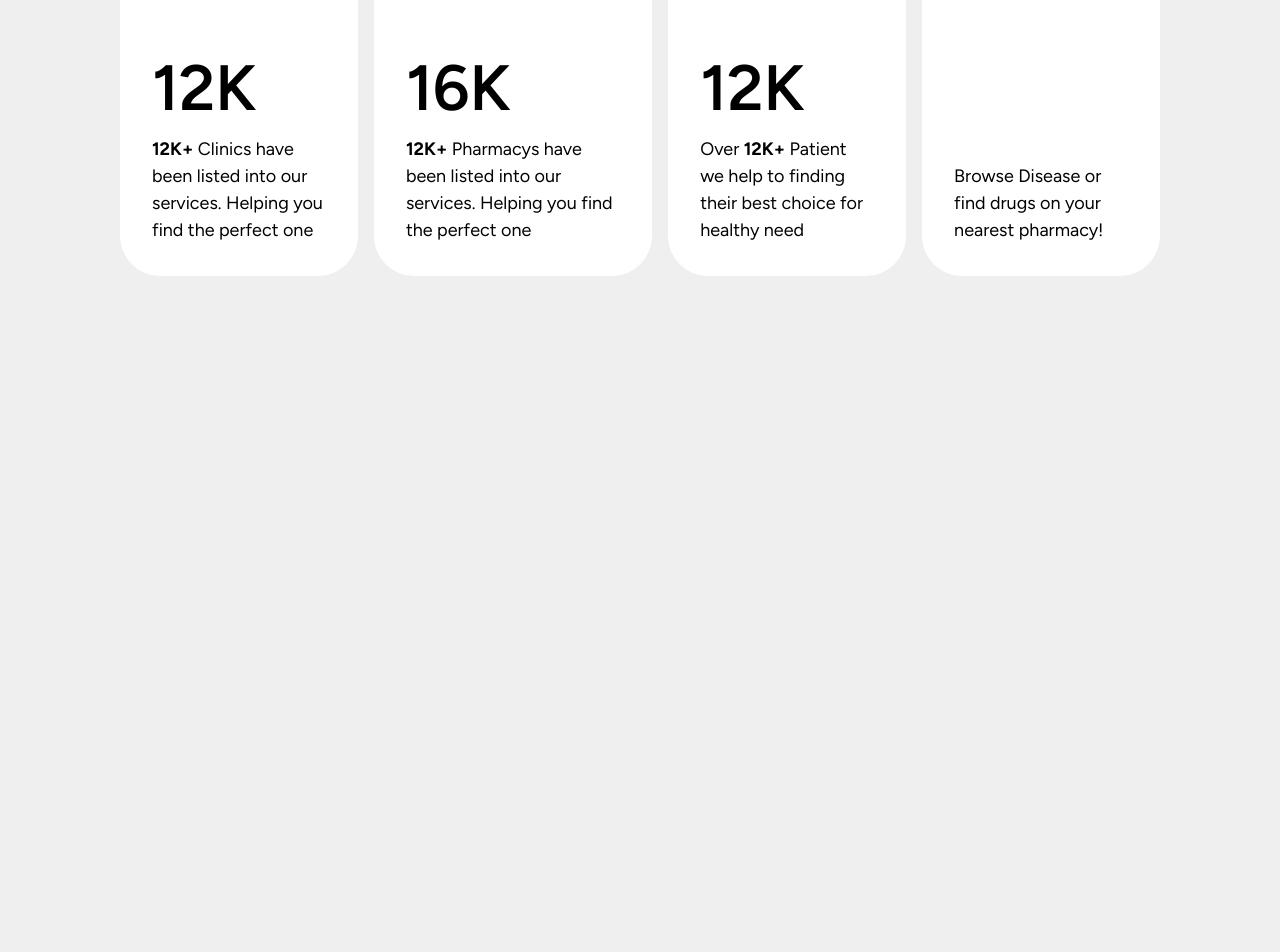
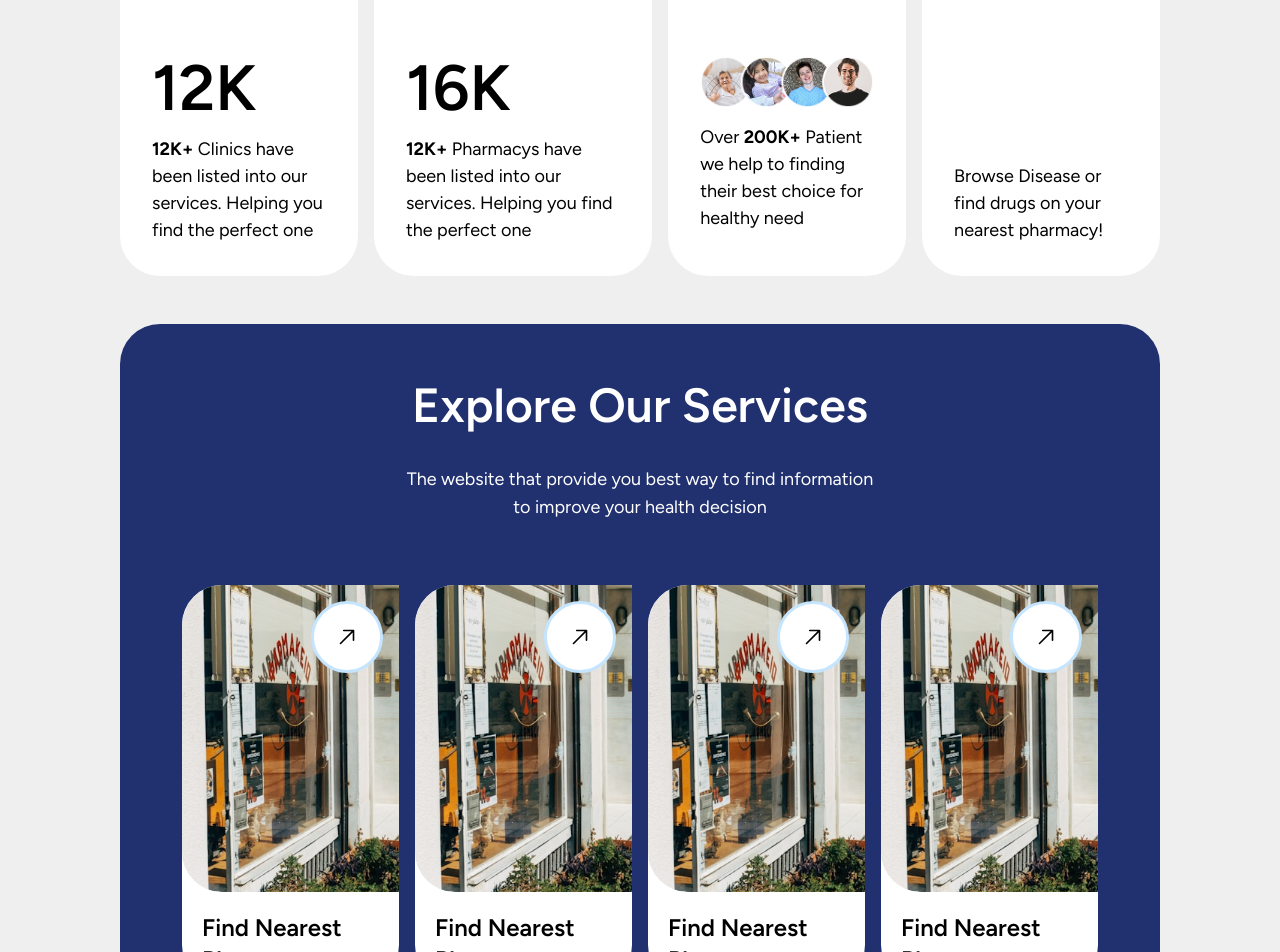
Before and after one commit to aryndraa/healthify, a React (Vite) app in the folder Content/: page / in a window 1280 px wide. Shown: the part 1140-2092 px from the top of the page. Before the commit the page ends 1431 px from the top, so only its background shows below. Built offline with nearby package versions, Linux system fonts and the light colour scheme.

Commit message:
update-content landing

```diff
--- a/Content/src/index.css
+++ b/Content/src/index.css
@@ -9,7 +9,10 @@
   margin: 0;
   padding: 0;
   font-family: 'Figtree', sans-serif;
-  background-color: rgb(239, 239, 239);
+
 }
 
-body{  padding: 15px 120px;}
+body{
+  background-color: rgb(239, 239, 239);
+   padding: 15px 120px;
+  }
--- a/Content/src/pages/Landing/Landing.jsx
+++ b/Content/src/pages/Landing/Landing.jsx
@@ -1,21 +1,23 @@
 import Navbar from "../../component/navbar";
-import IDemo from "../../assets/Demo.svg"
+import IDemo from "../../assets/Demo.svg";
+import patient from "../../assets/patient.png";
+import pharmacy from "../../assets/Rectangle 70.svg";
 import "../Landing/Landing.css";
-
 
 const Landing = () => {
 	return (
 		<div>
 			<Navbar />
+
 			<div className="mt-9 max-w-screen flex gap-4">
 				<div className="Container1 w-full ">
 					<div className="item-1">
 						<div>
-							<p className="font-Figtree font-semibold text-5xl">
+							<p className=" font-semibold text-5xl">
 								Where Health Meets Knowledge for a Brighter
 								Future
 							</p>
-							<p className="font-Figtree text-lg  mt-4 mb-6">
+							<p className=" text-lg  mt-4 mb-6">
 								Explore a wealth of resources designed to
 								empower you with the knowledge you need to make
 								informed health decisions. From understanding
@@ -25,11 +27,11 @@ const Landing = () => {
 								happier life.
 							</p>
 
-							<div className="bg-inherit flex flex-wrap gap-4">
+							<div className=" flex flex-wrap gap-4">
 								<div className="Button  ">
 									<p>Nearest Pharmacy</p>
 									<svg
-										className="bg-inherit"
+										className=""
 										xmlns="http://www.w3.org/2000/svg"
 										width={24}
 										height={24}
@@ -48,7 +50,7 @@ const Landing = () => {
 								<div className="Button   ">
 									<p>Nearest Clinic</p>
 									<svg
-										className="bg-inherit"
+										className=""
 										xmlns="http://www.w3.org/2000/svg"
 										width={24}
 										height={24}
@@ -67,7 +69,7 @@ const Landing = () => {
 								<div className="Button ">
 									<p>Read our Blogs</p>
 									<svg
-										className="bg-inherit"
+										className=""
 										xmlns="http://www.w3.org/2000/svg"
 										width={24}
 										height={24}
@@ -86,7 +88,7 @@ const Landing = () => {
 								<div className="Button ">
 									<p>BMI Calculator</p>
 									<svg
-										className="bg-inherit"
+										className=""
 										xmlns="http://www.w3.org/2000/svg"
 										width={24}
 										height={24}
@@ -105,7 +107,7 @@ const Landing = () => {
 							</div>
 						</div>
 
-						<p className="deskItem1 font-Figtree font-medium italic ">
+						<p className="deskItem1  font-medium italic ">
 							“Great health stems from great knowledge, as
 							understanding our bodies and the factors that
 							influence our well-being empowers us to make
@@ -121,10 +123,10 @@ const Landing = () => {
 							className="rounded-[40px]"
 						/>
 						<div className="item-2">
-							<p className="font-Figtree font-semibold text-4xl">
+							<p className=" font-semibold text-4xl">
 								Our mision
 							</p>
-							<p className="font-Figtree text-lg">
+							<p className=" text-lg">
 								Our mission is to empower individuals with
 								accessible health information that promotes
 								informed decision-making and enhances overall
@@ -138,10 +140,11 @@ const Landing = () => {
 					style={{ backgroundImage: `url(${IDemo})` }}
 				></div>
 			</div>
+
 			<div className="flex gap-4">
 				<div className="BOX">
-					<div className="flex justify-between bg-inherit mb-[71px]">
-						<p className="text-4xl font-semibold w-1/2 bg-inherit ">
+					<div className="flex justify-between  mb-[71px]">
+						<p className="text-4xl font-semibold w-1/2  ">
 							Clinics Listed
 						</p>
 						<svg
@@ -158,16 +161,16 @@ const Landing = () => {
 							></path>
 						</svg>
 					</div>
-					<p className="text-[64px] font-semibold bg-inherit">12K</p>
-					<p className="text-[18px]  bg-inherit">
-						<strong className="bg-inherit">12K+</strong> Clinics
-						have been listed into our services. Helping you find the
-						perfect one
+					<p className="text-[64px] font-semibold ">12K</p>
+					<p className="text-[18px]  ">
+						<strong className="">12K+</strong> Clinics have been
+						listed into our services. Helping you find the perfect
+						one
 					</p>
 				</div>
 				<div className="BOX">
-					<div className="flex justify-between bg-inherit mb-[71px]">
-						<p className="text-4xl font-semibold w-1/2 bg-inherit ">
+					<div className="flex justify-between  mb-[71px]">
+						<p className="text-4xl font-semibold w-1/2  ">
 							Supported Pharmacy
 						</p>
 						<svg
@@ -184,16 +187,16 @@ const Landing = () => {
 							></path>
 						</svg>
 					</div>
-					<p className="text-[64px] font-semibold bg-inherit">16K</p>
-					<p className="text-[18px]  bg-inherit">
-						<strong className="bg-inherit">12K+</strong> Pharmacys
-						have been listed into our services. Helping you find the
-						perfect one
+					<p className="text-[64px] font-semibold ">16K</p>
+					<p className="text-[18px]  ">
+						<strong className="">12K+</strong> Pharmacys have been
+						listed into our services. Helping you find the perfect
+						one
 					</p>
 				</div>
 				<div className="BOX">
-					<div className="flex justify-between bg-inherit mb-[71px]">
-						<p className="text-4xl font-semibold w-1/2 bg-inherit ">
+					<div className="flex justify-between  mb-[71px]">
+						<p className="text-4xl font-semibold w-1/2  ">
 							Our Patient
 						</p>
 						<svg
@@ -210,16 +213,24 @@ const Landing = () => {
 							></path>
 						</svg>
 					</div>
-					<p className="text-[64px] font-semibold bg-inherit">12K</p>
-					<p className="text-[18px]  bg-inherit">
-						Over <strong className="bg-inherit">12K+</strong>{" "}
-						Patient we help to finding their best choice for healthy
-						need
-					</p>
+
+					<div className=" flex flex-col justify-between">
+						<img
+							src={patient}
+							alt=""
+							width={200}
+							style={{ backgroundColor: "white" }}
+							className="my-4"
+						/>
+						<p className="text-[18px]  ">
+							Over <strong className="">200K+</strong> Patient we
+							help to finding their best choice for healthy need
+						</p>
+					</div>
 				</div>
 				<div className="BOX flex flex-col justify-between">
-					<div className="flex justify-between bg-inherit mb-[71px]">
-						<p className="text-4xl font-semibold w-1/2 bg-inherit ">
+					<div className="flex justify-between  mb-[71px]">
+						<p className="text-4xl font-semibold w-1/2  ">
 							Find More
 						</p>
 						<svg
@@ -236,12 +247,143 @@ const Landing = () => {
 							></path>
 						</svg>
 					</div>
-					{/* <p className="text-[64px] font-semibold bg-inherit">12K</p> */}
-					<p className="text-[18px]  bg-inherit">
+					{/* <p className="text-[64px] font-semibold ">12K</p> */}
+					<p className="text-[18px]  ">
 						Browse Disease or find drugs on your nearest pharmacy!
 					</p>
 				</div>
 			</div>
+
+			<div className="max-w-[1680px] max-h-[706px] bg-[#213170] flex flex-col justify-center text-center p-[62px] rounded-[40px] mt-12 ">
+				<div className=" flex flex-col gap-6  items-center justify-center align-middle mb-16">
+					<p className="text-[48px] font-semibold  text-white">
+						Explore Our Services
+					</p>
+					<p className=" text-lg text-white max-w-[483px] ">
+						The website that provide you best way to find
+						information to improve your health decision
+					</p>
+				</div>
+				<div className="flex gap-4">
+					<div className="w-[370px] max-h-[400px]  bg-white rounded-[40px] ">
+						<div
+							className=" h-[307px] justify-end flex"
+							style={{ backgroundImage: `url(${pharmacy})` }}
+						>
+							<svg
+								className=" rounded-full p-[20px] max-w-[72px] max-h-[72px] m-4 "
+								style={{
+									backgroundColor: "white",
+									border: "solid",
+									borderColor: "#C5E5FF",
+								}}
+								xmlns="http://www.w3.org/2000/svg"
+								viewBox="0 0 24 24"
+							>
+								<path
+									fill="currentColor"
+									fillRule="evenodd"
+									d="M9 6.75a.75.75 0 0 1 0-1.5h9a.75.75 0 0 1 .75.75v9a.75.75 0 0 1-1.5 0V7.81L6.53 18.53a.75.75 0 0 1-1.06-1.06L16.19 6.75z"
+									clipRule="evenodd"
+								></path>
+							</svg>
+						</div>
+						<p className="p-5 text-start font-semibold text-2xl">
+							Find Nearest Pharmacy
+						</p>
+					</div>
+					<div className="w-[370px] max-h-[400px]  bg-white rounded-[40px] ">
+						<div
+							className=" h-[307px] justify-end flex"
+							style={{ backgroundImage: `url(${pharmacy})` }}
+						>
+							<svg
+								className=" rounded-full p-[20px] max-w-[72px] max-h-[72px] m-4 "
+								style={{
+									backgroundColor: "white",
+									border: "solid",
+									borderColor: "#C5E5FF",
+								}}
+								xmlns="http://www.w3.org/2000/svg"
+								viewBox="0 0 24 24"
+							>
+								<path
+									fill="currentColor"
+									fillRule="evenodd"
+									d="M9 6.75a.75.75 0 0 1 0-1.5h9a.75.75 0 0 1 .75.75v9a.75.75 0 0 1-1.5 0V7.81L6.53 18.53a.75.75 0 0 1-1.06-1.06L16.19 6.75z"
+									clipRule="evenodd"
+								></path>
+							</svg>
+						</div>
+						<p className="p-5 text-start font-semibold text-2xl">
+							Find Nearest Pharmacy
+						</p>
+					</div>
+					<div className="w-[370px] max-h-[400px]  bg-white rounded-[40px] ">
+						<div
+							className=" h-[307px] justify-end flex"
+							style={{ backgroundImage: `url(${pharmacy})` }}
+						>
+							<svg
+								className=" rounded-full p-[20px] max-w-[72px] max-h-[72px] m-4 "
+								style={{
+									backgroundColor: "white",
+									border: "solid",
+									borderColor: "#C5E5FF",
+								}}
+								xmlns="http://www.w3.org/2000/svg"
+								viewBox="0 0 24 24"
+							>
+								<path
+									fill="currentColor"
+									fillRule="evenodd"
+									d="M9 6.75a.75.75 0 0 1 0-1.5h9a.75.75 0 0 1 .75.75v9a.75.75 0 0 1-1.5 0V7.81L6.53 18.53a.75.75 0 0 1-1.06-1.06L16.19 6.75z"
+									clipRule="evenodd"
+								></path>
+							</svg>
+						</div>
+						<p className="p-5 text-start font-semibold text-2xl">
+							Find Nearest Pharmacy
+						</p>
+					</div>
+					<div className="w-[370px] max-h-[400px]  bg-white rounded-[40px] ">
+						<div
+							className=" h-[307px] justify-end flex"
+							style={{ backgroundImage: `url(${pharmacy})` }}
+						>
+							<svg
+								className=" rounded-full p-[20px] max-w-[72px] max-h-[72px] m-4 "
+								style={{
+									backgroundColor: "white",
+									border: "solid",
+									borderColor: "#C5E5FF",
+								}}
+								xmlns="http://www.w3.org/2000/svg"
+								viewBox="0 0 24 24"
+							>
+								<path
+									fill="currentColor"
+									fillRule="evenodd"
+									d="M9 6.75a.75.75 0 0 1 0-1.5h9a.75.75 0 0 1 .75.75v9a.75.75 0 0 1-1.5 0V7.81L6.53 18.53a.75.75 0 0 1-1.06-1.06L16.19 6.75z"
+									clipRule="evenodd"
+								></path>
+							</svg>
+						</div>
+						<p className="p-5 text-start font-semibold text-2xl">
+							Find Nearest Pharmacy
+						</p>
+					</div>
+				</div>
+			</div>
+
+			<div
+				className="max-w-[1680px] h-[500px] rounded-[40px] mt-4"
+				style={{
+					backgroundImage: `url(${IDemo})`,
+					backgroundSize: "cover",
+					backgroundPosition: "center",
+				}}
+			></div>
 		</div>
 	);
 };
```
Also changed, not shown: Content/src/assets/Rectangle 70.svg (added), Content/src/assets/patient.png (added).
